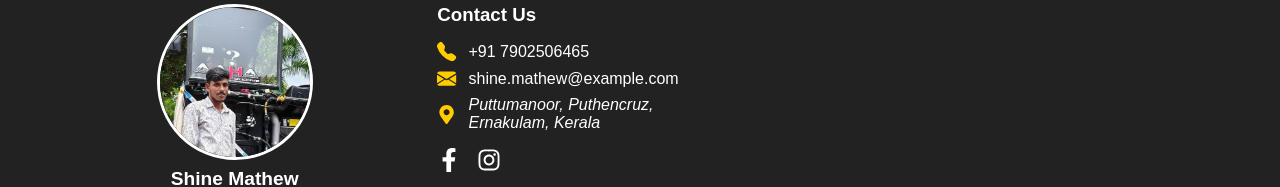
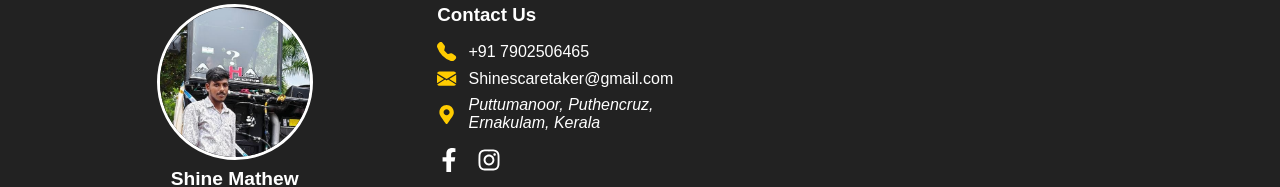
Before and after one commit to BasilEldhoJoseph/caretaker, a React (Create React App) app: page / in a window 1280 px wide. Shown: the part 3262-3449 px from the top of the page. Built offline with nearby package versions, Linux system fonts and the light colour scheme; a web font is replaced by a local one.

Commit message:
footer update

```diff
--- a/src/components/testfooter.js
+++ b/src/components/testfooter.js
@@ -34,7 +34,7 @@ const Footer = () => {
             },
             {
               icon: <BsEnvelopeFill style={styles.icon} />,
-              text: "shine.mathew@example.com",
+              text: "Shinescaretaker@gmail.com"
             },
             {
               icon: <FaMapMarkerAlt style={styles.icon} />,
@@ -56,8 +56,8 @@ const Footer = () => {
           {/* Social Media Icons */}
           <div style={styles.socialIcons}>
             {[
-              { Icon: FaFacebookF, link: "https://facebook.com/shine" },
-              { Icon: FaInstagram, link: "https://instagram.com/shine" },
+              { Icon: FaFacebookF, link: "https://facebook.com/" },
+              { Icon: FaInstagram, link: "https://www.instagram.com/c.a.r.e.takers?igsh=bDVndGNwYWI1bTI0"}
             ].map(({ Icon, link }, idx) => (
               <a
                 key={idx}
```
